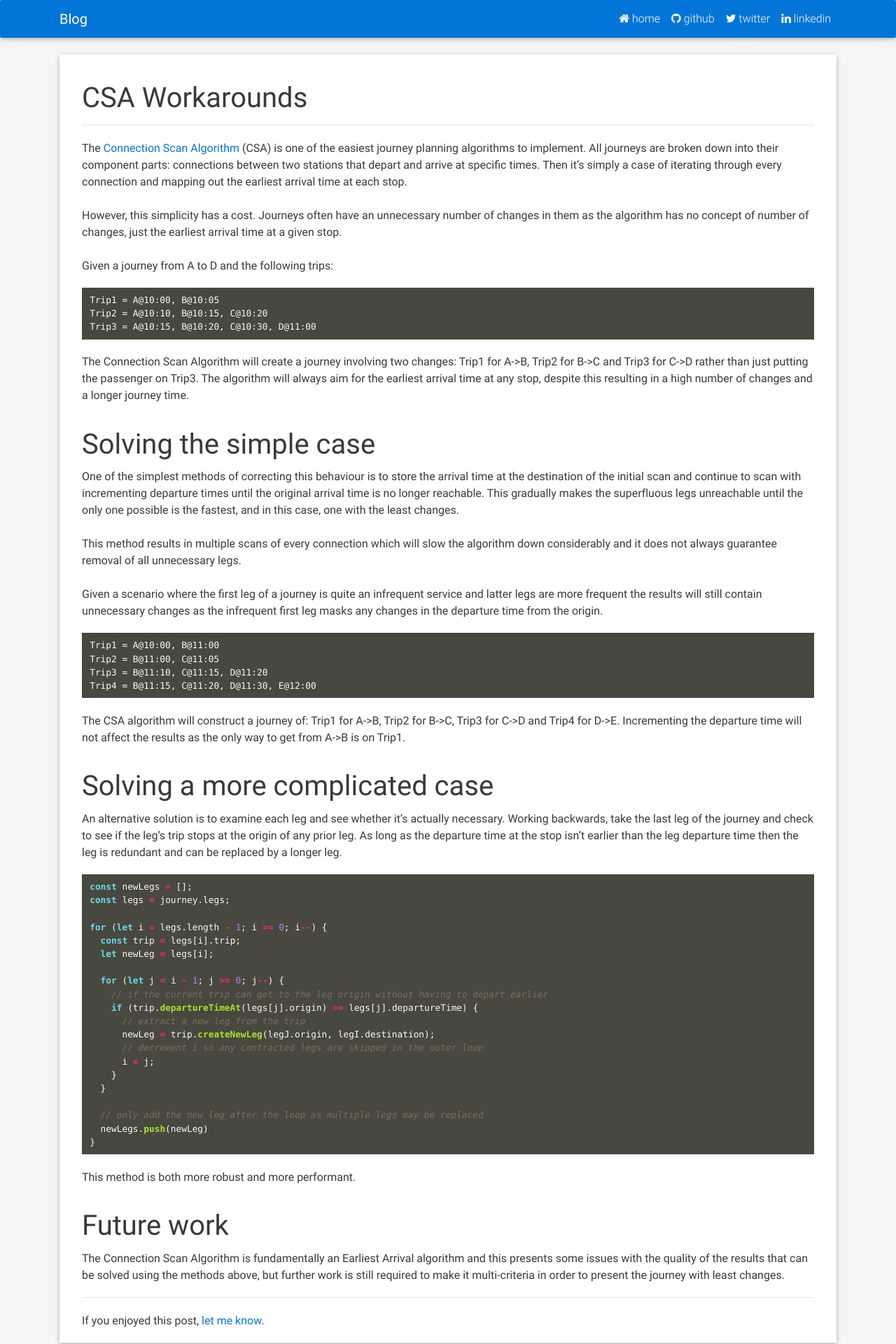
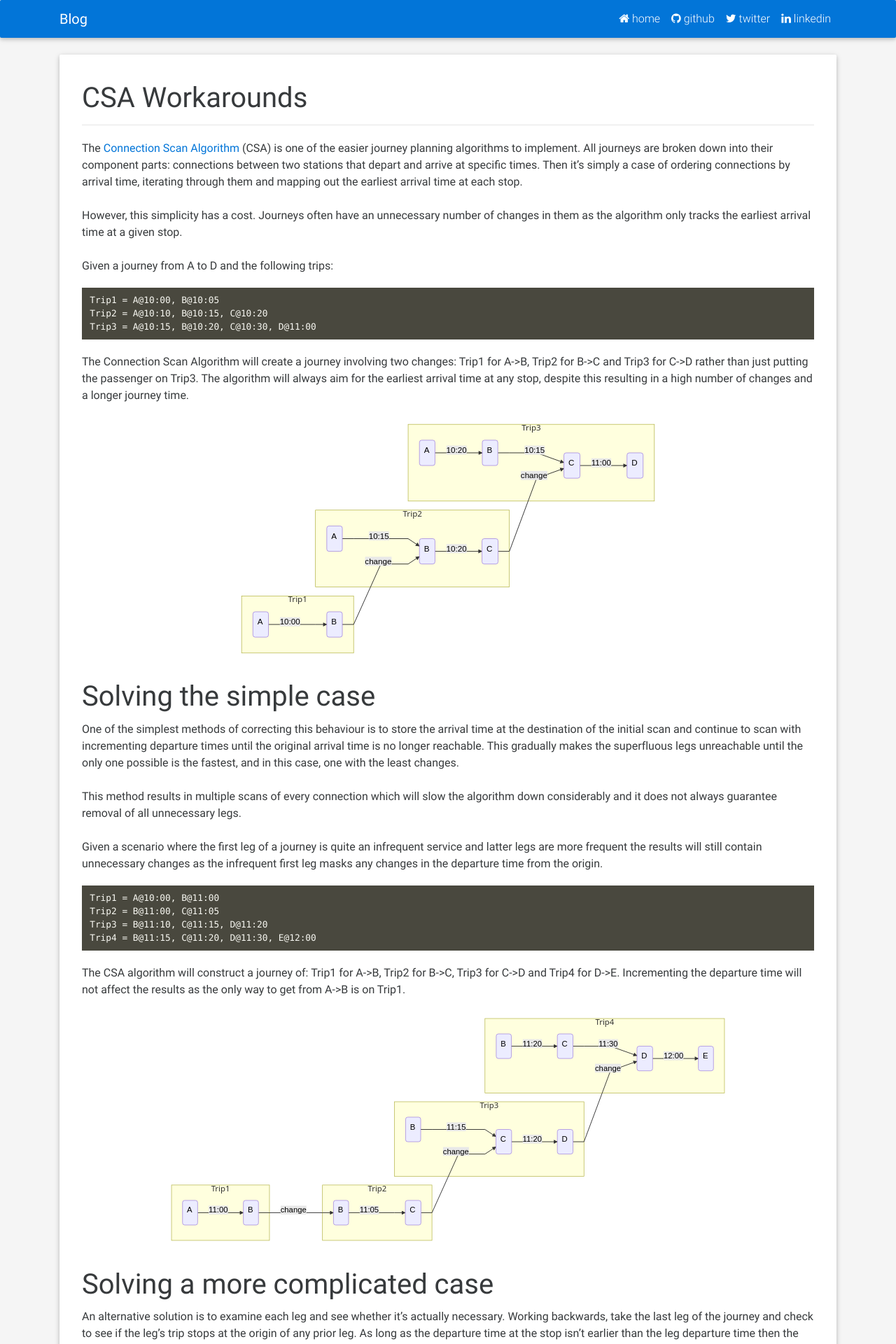
Before and after one commit to linusnorton/ljn.io, a Jekyll site: the page built from _posts/2019-07-01-CSA-workarounds.md, in a window 1280 px wide. Shown: the top 1920 px of the page at 70% size. Built offline with Jekyll 4.4.1, drawn with Linux system fonts in a browser that asks for light colours; nearby versions of some CDN libraries.

Commit message:
Added diagrams

````diff
--- a/_posts/2019-07-01-CSA-workarounds.md
+++ b/_posts/2019-07-01-CSA-workarounds.md
@@ -3,13 +3,13 @@ title: CSA Workarounds
 date: 2019-07-01 09:00:00
 lastmod: 2019-07-01 09:00:00
 description: >-
-  The connection scan algorithm is easy to implement does not always produce logical results. This post presents two methods of improving the quality of results
+  The connection scan algorithm is easy to implement but does not always produce optimal results. This post presents two methods of improving the quality of results
 layout: post
 ---
 
-The [Connection Scan Algorithm](https://arxiv.org/abs/1703.05997) (CSA) is one of the easiest journey planning algorithms to implement. All journeys are broken down into their component parts: connections between two stations that depart and arrive at specific times. Then it's simply a case of iterating through every connection and mapping out the earliest arrival time at each stop.
+The [Connection Scan Algorithm](https://arxiv.org/abs/1703.05997) (CSA) is one of the easier journey planning algorithms to implement. All journeys are broken down into their component parts: connections between two stations that depart and arrive at specific times. Then it's simply a case of ordering connections by arrival time, iterating through them and mapping out the earliest arrival time at each stop.
 
-However, this simplicity has a cost. Journeys often have an unnecessary number of changes in them as the algorithm has no concept of number of changes, just the earliest arrival time at a given stop.
+However, this simplicity has a cost. Journeys often have an unnecessary number of changes in them as the algorithm only tracks the earliest arrival time at a given stop.
 
 Given a journey from A to D and the following trips:
 
@@ -20,6 +20,8 @@ Trip3 = A@10:15, B@10:20, C@10:30, D@11:00
 ```
 
 The Connection Scan Algorithm will create a journey involving two changes: Trip1 for A->B, Trip2 for B->C and Trip3 for C->D rather than just putting the passenger on Trip3. The algorithm will always aim for the earliest arrival time at any stop, despite this resulting in a high number of changes and a longer journey time.
+
+![csa-journeys](/asset/img/csa-workarounds/1.mmd.svg){: .center .width600 }
 
 # Solving the simple case
 
@@ -37,6 +39,8 @@ Trip4 = B@11:15, C@11:20, D@11:30, E@12:00
 ```
 
 The CSA algorithm will construct a journey of: Trip1 for A->B, Trip2 for B->C, Trip3 for C->D and Trip4 for D->E. Incrementing the departure time will not affect the results as the only way to get from A->B is on Trip1.
+
+![csa-journeys](/asset/img/csa-workarounds/2.mmd.svg){: .center .width800 }
 
 # Solving a more complicated case
 
@@ -61,7 +65,7 @@ for (let i = legs.length - 1; i >= 0; i--) {
   }
 
   // only add the new leg after the loop as multiple legs may be replaced
-  newLegs.push(newLeg)
+  newLegs.push(newLeg);
 }
 ```
 
--- a/asset/css/style.css
+++ b/asset/css/style.css
@@ -105,3 +105,11 @@ pre {
     margin-right: auto;
     width: 40%;
 }
+
+.width600 {
+  width: 600px;
+}
+
+.width800 {
+  width: 800px;
+}
````
Also changed, not shown: asset/img/csa-workarounds/1.mmd.png (added), asset/img/csa-workarounds/1.mmd.svg (added), asset/img/csa-workarounds/2.mmd.png (added), asset/img/csa-workarounds/2.mmd.svg (added), 2 other files.
